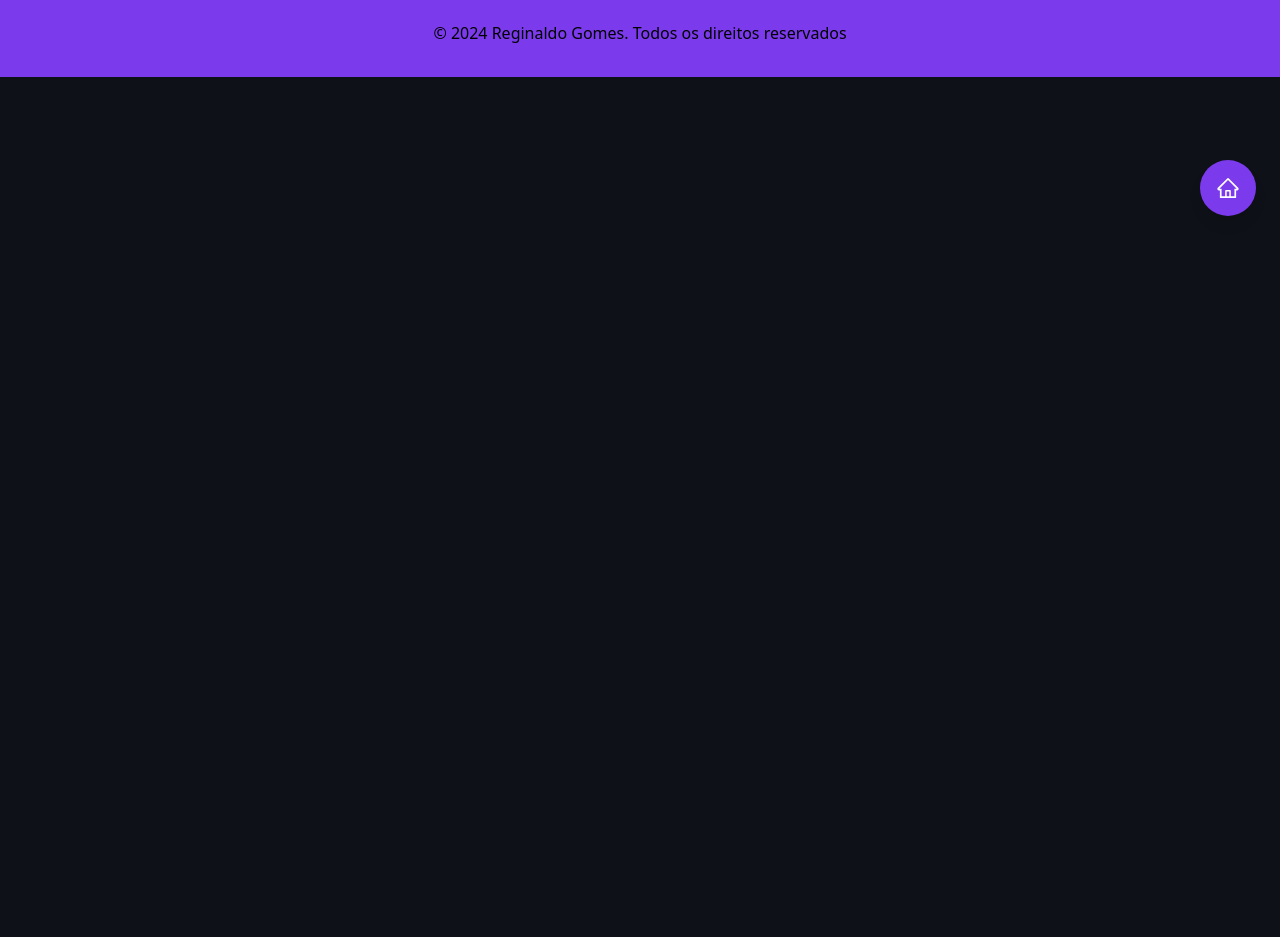
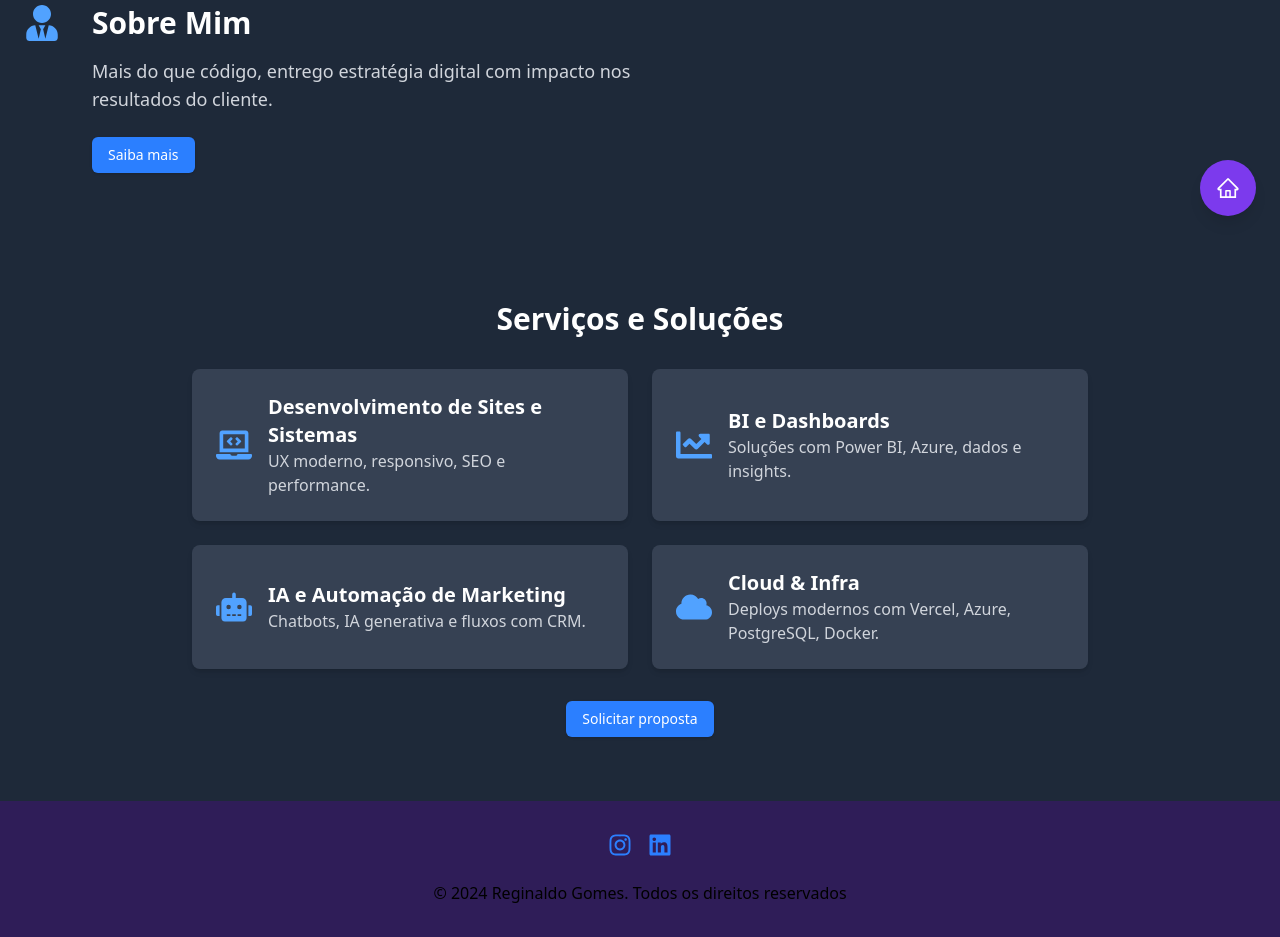
Before and after one commit to reginaldogomes/nextjs-developer-resume, a Next.js app: page / in a window 1280 px wide. Shown: the part 560-1497 px from the top of the page. Before the commit the page ends 800 px from the top, so only its background shows below. Built offline with nearby package versions, Linux system fonts and the light colour scheme.

Commit message:
feat: add AboutMe and ServicesSection components, update Home page layout, and enhance Footer and PageHead styles

```diff
--- a/src/app/about/page.tsx
+++ b/src/app/about/page.tsx
@@ -1,17 +1,28 @@
 'use client'
+
 import { NextSeo } from 'next-seo'
+import { motion } from 'framer-motion'
 import { Main } from '@/components/layout/Main'
 import PageHead from '@/components/layout/PageHead'
 import { Card, CardContent, CardHeader, CardTitle } from '@/components/ui/card'
-import { motion } from 'framer-motion'
 
-const about = `Sou um Desenvolvedor Full-Stack Web com Especialização em Front-End, com mais de 15 anos de experiência no desenvolvimento de aplicações web. Minha atuação é focada na criação de interfaces de alto desempenho, garantindo responsividade, usabilidade e uma experiência aprimorada para o usuário.`
+const userData = {
+  about:
+    'Sou um Desenvolvedor Full-Stack Web com Especialização em Front-End, com mais de 15 anos de experiência no desenvolvimento de aplicações web. Minha atuação é focada na criação de interfaces de alto desempenho, garantindo responsividade, usabilidade e uma experiência aprimorada para o usuário.',
+  journey:
+    'Minha trajetória começou há mais de 15 anos, quando me apaixonei pelo desenvolvimento web. Desde então, trabalhei em diversos projetos, adquirindo conhecimento em tecnologias modernas e metodologias ágeis. Minha especialidade é transformar ideias em interfaces intuitivas e de alto desempenho.',
+}
 
-const journey = `Minha trajetória começou há mais de 15 anos, quando me apaixonei pelo desenvolvimento web. Desde então, trabalhei em diversos projetos, adquirindo conhecimento em tecnologias modernas e metodologias ágeis. Minha especialidade é transformar ideias em interfaces intuitivas e de alto desempenho.`
+// Estrutura dos blocos de conteúdo
+const sections = [
+  { title: 'Sobre Mim', content: userData.about },
+  { title: 'Minha Trajetória', content: userData.journey },
+]
 
 export default function Page() {
   return (
     <>
+      {/* SEO otimizado */}
       <NextSeo
         title="Sobre nós"
         description="Conheça nossa missão, visão e valores."
@@ -30,34 +41,40 @@ export default function Page() {
           ],
         }}
       />
+
+      {/* Layout principal */}
       <Main>
         <PageHead
           title="Sobre"
           description="Esta é uma breve descrição do conteúdo."
         />
+
+        {/* Conteúdo animado */}
         <motion.div
           className="container mx-auto p-6 flex flex-col items-center gap-6"
           initial={{ opacity: 0, y: 20 }}
           animate={{ opacity: 1, y: 0 }}
           transition={{ duration: 0.5 }}
         >
-          <Card className="w-full max-w-3xl">
-            <CardHeader>
-              <CardTitle>Sobre Mim</CardTitle>
-            </CardHeader>
-            <CardContent>
-              <p className="text-lg">{about}</p>
-            </CardContent>
-          </Card>
-
-          <Card className="w-full max-w-3xl">
-            <CardHeader>
-              <CardTitle>Minha Trajetória</CardTitle>
-            </CardHeader>
-            <CardContent>
-              <p className="text-lg">{journey}</p>
-            </CardContent>
-          </Card>
+          {/* Blocos de conteúdo */}
+          {sections.map(({ title, content }, index) => (
+            <motion.div
+              key={title}
+              className="w-full max-w-3xl"
+              initial={{ opacity: 0, x: -20 }}
+              animate={{ opacity: 1, x: 0 }}
+              transition={{ duration: 0.4, delay: index * 0.2 }}
+            >
+              <Card>
+                <CardHeader>
+                  <CardTitle>{title}</CardTitle>
+                </CardHeader>
+                <CardContent>
+                  <p className="text-lg">{content}</p>
+                </CardContent>
+              </Card>
+            </motion.div>
+          ))}
         </motion.div>
       </Main>
     </>
--- a/src/app/page.tsx
+++ b/src/app/page.tsx
@@ -1,5 +1,7 @@
 import { Main } from '@/components/layout/Main'
 import Hero from '@/components/Hero'
+import AboutMe from '@/components/AboutMe'
+import ServicesSection from '@/components/ServiceSection'
 
 export default function Home() {
   return (
@@ -15,6 +17,13 @@ export default function Home() {
           { label: '📎 Ver projetos', url: '/projetos' },
         ]}
       />
+      <AboutMe
+        title="Sobre Mim"
+        description="Mais do que código, entrego estratégia digital com impacto nos resultados do cliente."
+        buttonText="Saiba mais"
+        buttonLink="/sobre"
+      />
+      <ServicesSection />
     </Main>
   )
 }
--- /dev/null
+++ b/src/components/AboutMe.tsx
@@ -0,0 +1,43 @@
+'use client'
+
+import { FaUserTie } from 'react-icons/fa' // Ícone padrão
+import { Button } from '@/components/ui/button'
+
+interface AboutMeProps {
+  title: string
+  description: string
+  icon?: React.ReactNode
+  buttonText?: string
+  buttonLink?: string
+}
+
+const AboutMe: React.FC<AboutMeProps> = ({
+  title,
+  description,
+  icon,
+  buttonText,
+  buttonLink,
+}) => (
+  <section className="w-full py-16 px-6 bg-gray-800 text-white flex flex-col items-center text-center md:flex-row md:text-left md:gap-8 md:items-start">
+    {/* Ícone opcional */}
+    <div className="text-4xl text-blue-400">{icon || <FaUserTie />}</div>
+
+    {/* Conteúdo */}
+    <div className="max-w-xl">
+      <h2 className="text-3xl font-bold">{title}</h2>
+      <p className="mt-4 text-lg text-gray-300">{description}</p>
+
+      {/* Botão opcional */}
+      {buttonText && buttonLink && (
+        <Button
+          className="mt-6 bg-blue-500 text-white hover:bg-blue-600 transition"
+          asChild
+        >
+          <a href={buttonLink}>{buttonText}</a>
+        </Button>
+      )}
+    </div>
+  </section>
+)
+
+export default AboutMe
--- a/src/components/Hero.tsx
+++ b/src/components/Hero.tsx
@@ -26,7 +26,7 @@ const Hero: React.FC<HeroProps> = ({
     }}
   >
     {/* Overlay */}
-    <div className="absolute inset-0 bg-accent/60"></div>
+    <div className="absolute inset-0 bg-accent/85"></div>
 
     {/* Conteúdo Animado */}
     <motion.div
--- /dev/null
+++ b/src/components/ServiceSection.tsx
@@ -0,0 +1,63 @@
+'use client'
+
+import { FaLaptopCode, FaChartLine, FaRobot, FaCloud } from 'react-icons/fa'
+import { Button } from '@/components/ui/button'
+
+interface ServiceItem {
+  icon: React.ReactNode
+  title: string
+  description: string
+}
+
+const services: ServiceItem[] = [
+  {
+    icon: <FaLaptopCode />,
+    title: 'Desenvolvimento de Sites e Sistemas',
+    description: 'UX moderno, responsivo, SEO e performance.',
+  },
+  {
+    icon: <FaChartLine />,
+    title: 'BI e Dashboards',
+    description: 'Soluções com Power BI, Azure, dados e insights.',
+  },
+  {
+    icon: <FaRobot />,
+    title: 'IA e Automação de Marketing',
+    description: 'Chatbots, IA generativa e fluxos com CRM.',
+  },
+  {
+    icon: <FaCloud />,
+    title: 'Cloud & Infra',
+    description: 'Deploys modernos com Vercel, Azure, PostgreSQL, Docker.',
+  },
+]
+
+const ServicesSection: React.FC = () => (
+  <section className="w-full py-16 px-6 bg-gray-800 text-white text-center">
+    <h2 className="text-3xl font-bold mb-8">Serviços e Soluções</h2>
+
+    <div className="grid grid-cols-1 md:grid-cols-2 gap-6 max-w-4xl mx-auto">
+      {services.map((service, index) => (
+        <div
+          key={index}
+          className="flex items-center gap-4 p-6 rounded-lg shadow-md bg-gray-700"
+        >
+          <span className="text-4xl text-blue-400">{service.icon}</span>
+          <div className="text-left">
+            <h3 className="text-xl font-semibold">{service.title}</h3>
+            <p className="text-gray-300">{service.description}</p>
+          </div>
+        </div>
+      ))}
+    </div>
+
+    <Button
+      className="mt-8 bg-blue-500 text-white hover:bg-blue-600 transition"
+      asChild
+    >
+      <a href="/proposta">Solicitar proposta</a>
+    </Button>
+  </section>
+)
+
+export default ServicesSection
--- a/src/components/layout/Footer.tsx
+++ b/src/components/layout/Footer.tsx
@@ -7,7 +7,7 @@ const footerData = {
 }
 
 export const Footer = () => (
-  <footer className="flex flex-col justify-center items-center bg-accent p-8">
+  <footer className="flex flex-col justify-center items-center bg-accent/30 p-8">
     <div className="flex flex-col items-center w-full max-w-screen-lg gap-6">
       <SocialLinks />
       <p className="text-center text-black">
--- a/src/components/layout/PageHead.tsx
+++ b/src/components/layout/PageHead.tsx
@@ -6,7 +6,7 @@ interface PageHeadProps {
 }
 
 const PageHead: React.FC<PageHeadProps> = ({ title, description }) => (
-  <div className="w-full p-8 text-center shadow-md bg-gradient-to-r from-blue-500 to-purple-500 text-white">
+  <div className="w-full p-8 text-center shadow-md bg-accent/20 text-white">
     {/* Título */}
     <h1 className="text-3xl font-bold">{title}</h1>
 
```
